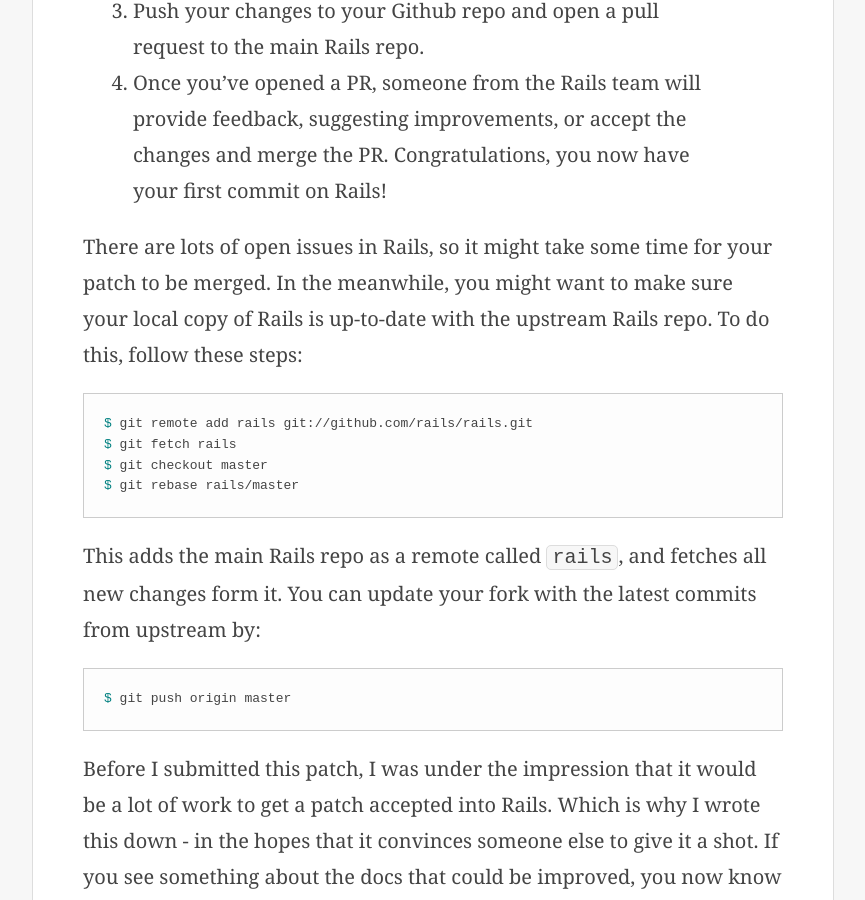
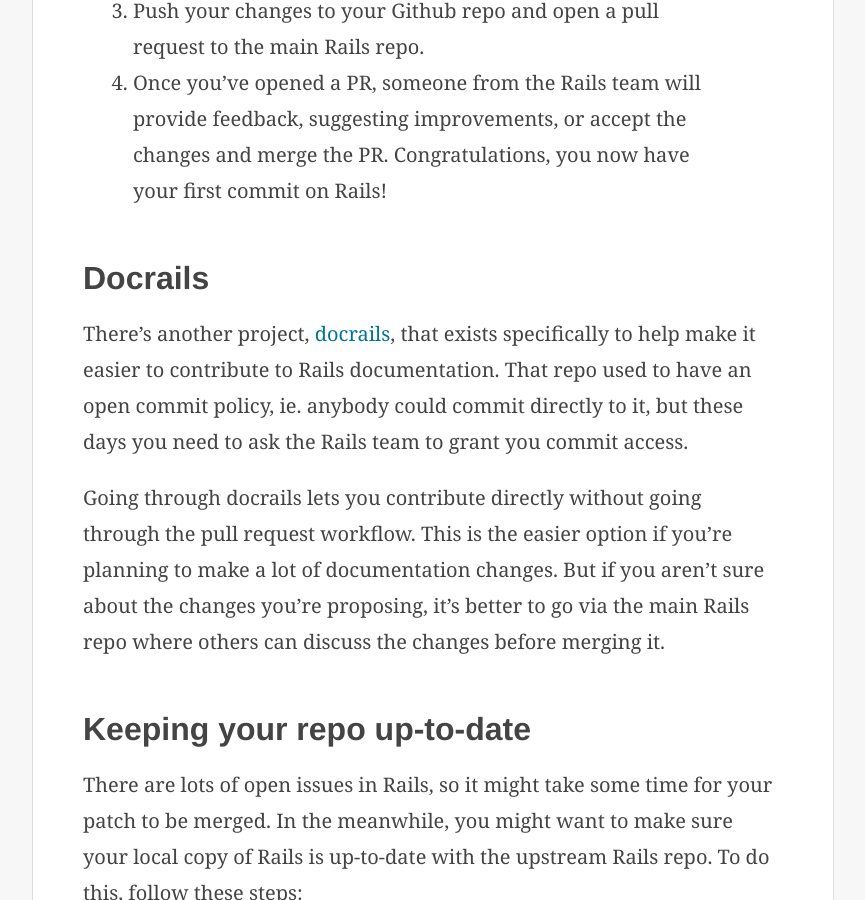
Before and after one commit to nithinbekal/nithinbekal.github.io, a Jekyll site: the page built from _posts/2015-02-22-first-rails-patch.md, in a window 1280 px wide and 900 px high, scrolled down 966 px. Shown: the whole window, without its empty margins (207-1072 px from the left). Built offline with Jekyll 4.4.1, drawn with Linux system fonts in a browser that asks for light colours; comment, search, counter and statistics services are not loaded.

Commit message:
Add info about docrails

```diff
--- a/_posts/2015-02-22-first-rails-patch.md
+++ b/_posts/2015-02-22-first-rails-patch.md
@@ -37,6 +37,27 @@
    or accept the changes and merge the PR.
    Congratulations, you now have your first commit on Rails!
 
+# Docrails
+
+There's another project,
+[docrails](https://github.com/rails/docrails),
+that exists specifically to help make it easier
+to contribute to Rails documentation.
+That repo used to have an open commit policy,
+ie. anybody could commit directly to it,
+but these days you need to ask the Rails team
+to grant you commit access.
+
+Going through docrails lets you contribute directly
+without going through the pull request workflow.
+This is the easier option if you're planning
+to make a lot of documentation changes.
+But if you aren't sure about the changes you're proposing,
+it's better to go via the main Rails repo
+where others can discuss the changes before merging it.
+
+# Keeping your repo up-to-date
+
 There are lots of open issues in Rails,
 so it might take some time for your patch to be merged.
 In the meanwhile,
```
